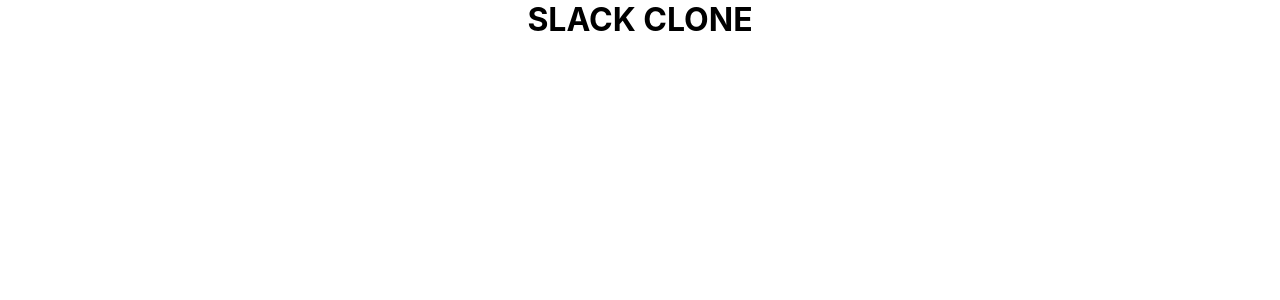
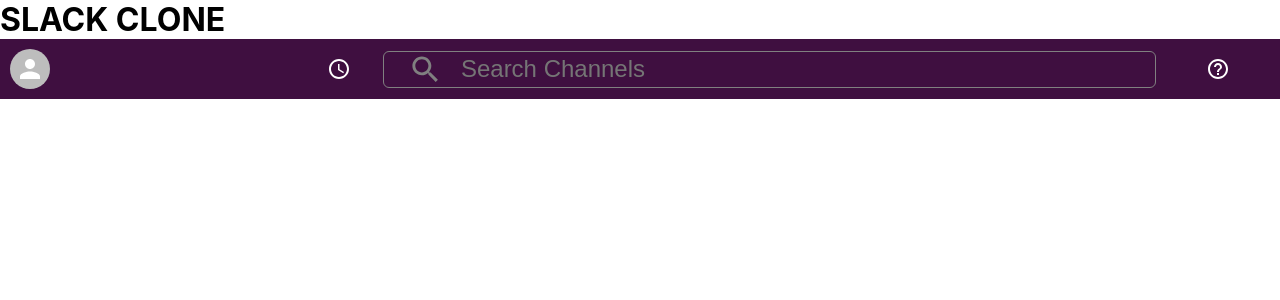
Before and after one commit to RahulKuvlekar/slack-clone-app, a React (Create React App) app: page / in a window 1280 px wide. Shown: the top 300 px of the page. Built offline with nearby package versions, Linux system fonts and the light colour scheme.

Commit message:
Feat- Added Header Component

```diff
--- a/src/App.css
+++ b/src/App.css
@@ -1,3 +1,3 @@
-.App {
+/* .App {
   text-align: center;
-}
+} */
--- a/src/App.js
+++ b/src/App.js
@@ -1,8 +1,10 @@
 import "./App.css";
+import Header from "./Component/Header/Header";
 
 function App() {
   return <div className="App">
     <h1>SLACK CLONE</h1>
+    <Header/>
   </div>;
 }
 
--- /dev/null
+++ b/src/Component/Header/Header.css
@@ -0,0 +1,71 @@
+.header {
+  display: flex;
+  flex-direction: row;
+  justify-content: center;
+  align-items: center;
+  color: white;
+  background-color: var(--primary-color);
+  padding: 10px 0;
+  box-sizing: border-box;
+}
+.header__left {
+  flex: 0.3;
+  display: flex;
+  flex-direction: row;
+  justify-content: space-between;
+  align-items: center;
+  margin: 0 0 0 0.6rem;
+}
+.header__left > .MuiSvgIcon-root {
+  margin: 0 2rem 0 auto;
+}
+.header__search {
+  flex: 0.6;
+  display: flex;
+  align-items: center;
+  flex-direction: row;
+  justify-content: space-around;
+  /* height: 100%; */
+  color: var(--primary-color);
+  border-radius: 6px;
+  border: 1px solid grey;
+  color: grey;
+  padding: 0 0 0 1.5rem;
+}
+.header__search input {
+  flex: 1;
+  /* min-height: 1vh; */
+  border: none;
+  background-color: transparent;
+  color: grey;
+  font-weight: 500;
+  font-size: x-large;
+  margin-left: 1rem;
+}
+.header__right {
+  flex: 0.1;
+  display: flex;
+  flex-direction: row;
+  justify-content: space-around;
+}
+
+@media all and (max-width: 450px) {
+  .header{
+      padding: 10px;
+  }
+
+    .header__left {
+    padding: 0;
+  }
+  .header__left > .MuiSvgIcon-root {
+    margin: 0;
+  }
+  .header__search {
+    padding: 0;
+  }
+  .header__search input {
+    font-weight: bold;
+    font-size:medium;
+    margin-left: 0;
+  }
+}
--- /dev/null
+++ b/src/Component/Header/Header.js
@@ -0,0 +1,25 @@
+import React from "react";
+import "./Header.css";
+import Avatar from "@mui/material/Avatar";
+import AccessTimeIcon from "@mui/icons-material/AccessTime";
+import SearchIcon from "@mui/icons-material/Search";
+import HelpOutlineIcon from "@mui/icons-material/HelpOutline";
+const Header = () => {
+  return (
+    <div className="header">
+      <div className="header__left">
+        <Avatar className="header__avatar" />
+        <AccessTimeIcon />
+      </div>
+      <div className="header__search">
+        <SearchIcon fontSize="large" />
+        <input type="text" placeholder="Search Channels" />
+      </div>
+      <div className="header__right">
+        <HelpOutlineIcon />
+      </div>
+    </div>
+  );
+};
+
+export default Header;
--- a/src/index.css
+++ b/src/index.css
@@ -1,7 +1,9 @@
 * {
   margin: 0;
 }
-
+:root {
+  --primary-color: #3f0f40;
+}
 body {
   font-family: -apple-system, BlinkMacSystemFont, "Segoe UI", "Roboto", "Oxygen",
     "Ubuntu", "Cantarell", "Fira Sans", "Droid Sans", "Helvetica Neue",
```
